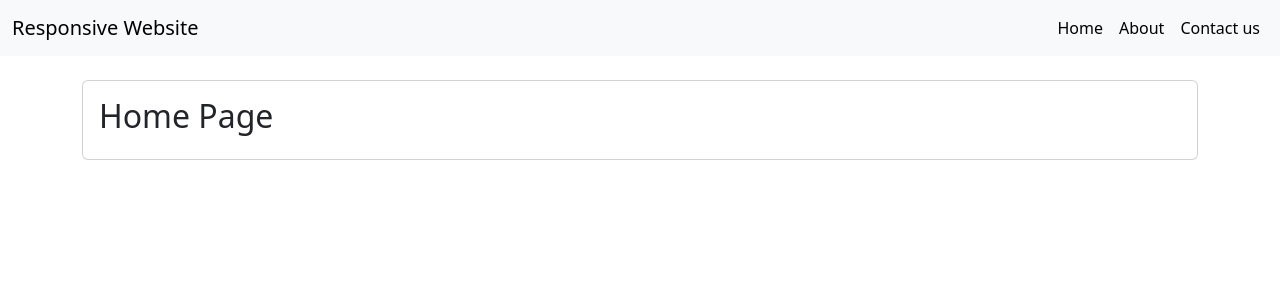
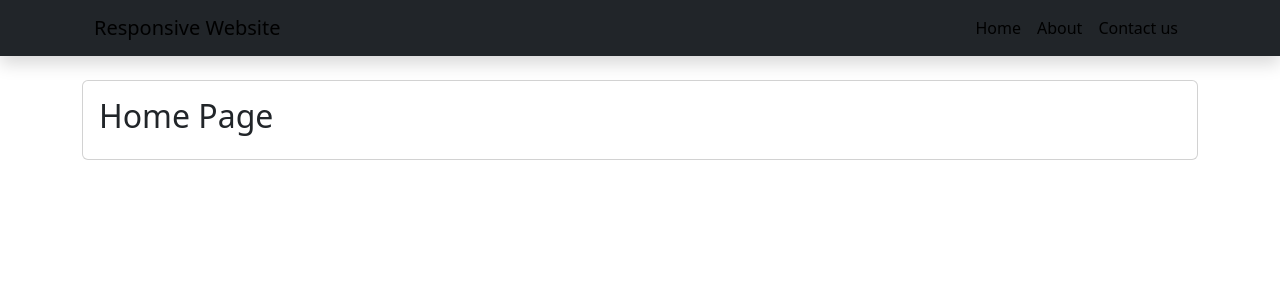
Before and after one commit to Maicon-g14/Responsive-react-website, a React (Create React App) app: page / in a window 1280 px wide. Shown: the top 300 px of the page. Built offline with nearby package versions, Linux system fonts and the light colour scheme.

Commit message:
mudancas na navbar

```diff
--- a/src/components/inc/Navbar.js
+++ b/src/components/inc/Navbar.js
@@ -2,14 +2,20 @@ import React from 'react';
 import { Link } from 'react-router-dom';
 
 
-function About() {
+function Navbar() {
     return (
-        <nav class="navbar navbar-expand-lg bg-body-tertiary">
-            <div class="container-fluid">
+        <div className='navbar-dark bg-dark shadow'>
+            <div className='container'>
+                <div className='row'>
+                    <div className='col-md-12'>
+                        <nav className='navbar navbar-expand-lg'>
+                            <div className='container-fluid'>
                                 <Link to='/' className='navbar-brand'>Responsive Website</Link>
+
                                 <button class="navbar-toggler" type="button" data-bs-toggle="collapse" data-bs-target="#navbarSupportedContent" aria-controls="navbarSupportedContent" aria-expanded="false" aria-label="Toggle navigation">
                                     <span class="navbar-toggler-icon" />
                                 </button>
+
                                 <div class="collapse navbar-collapse" id="navbarSupportedContent">
                                     <ul class="navbar-nav ms-auto mb-2 mb-lg-0">
                                         <li class="nav-item">
@@ -25,7 +31,11 @@ function About() {
                                 </div>
                             </div>
                         </nav>
+                    </div>
+                </div>
+            </div>
+        </div>
     )
 }
 
-export default About;
+export default Navbar;
```
Lines whose indentation alone changed are shown as unchanged.
